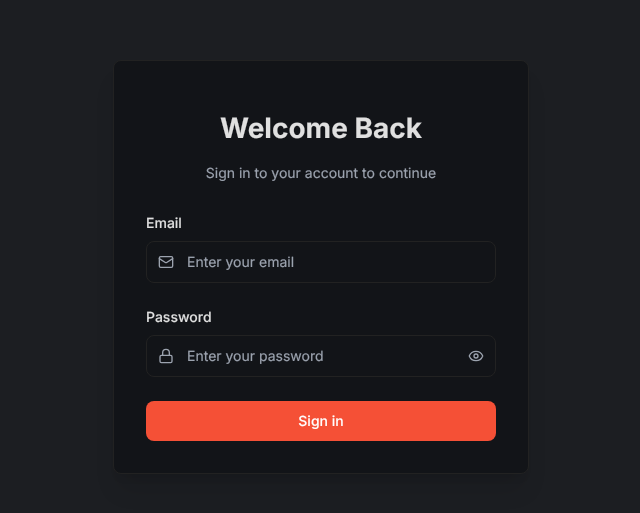
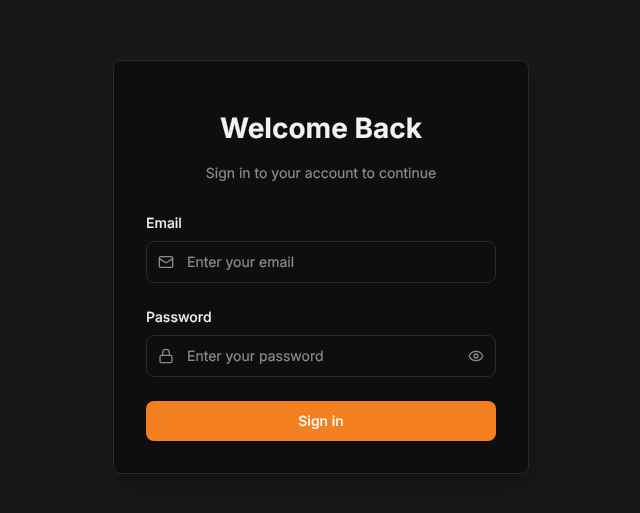
Before and after one commit to RayhanP25/FYP, a React (Vite) app in the folder frontend/: page /login in a window 1280 px wide. Shown: the part 133-646 px from the top of the page, without its empty margins (319-959 px from the left). Built offline with nearby package versions, Linux system fonts and the light colour scheme; no server answers.

Commit message:
color change

```diff
--- a/frontend/src/styles/app.css
+++ b/frontend/src/styles/app.css
@@ -2,19 +2,19 @@
 
 @theme {
     /* #D1C49F  /  #EE6983 */
-    --color-primary: #F55036;
+    --color-primary: #F38020;
     /*white*/
-    --color-background: #1C1E22;
+    --color-background: #171717;
     /*#f9fafb*/
-    --color-background-main: #121418;
-    --color-border: #222222;
+    --color-background-main: #0E0E0E;
+    --color-border: #2A2A2A;
 
     /*#111827*/
-    --color-text: #E0E0E0;
+    --color-text: #F2F2F2;
     /* text-gray-900 #6B7280*/
-    --color-text-secondary: #A0A09C;
+    --color-text-secondary: #B5B5B5;
     /* text-gray-500/600 #9CA3AF*/
-    --color-text-muted: #9CA3AF;
+    --color-text-muted: #8C8C8C;
     /* text-gray-400 white*/
     --color-text-inverse: white;
 }
--- a/frontend/src/styles/base/base.css
+++ b/frontend/src/styles/base/base.css
@@ -1,13 +1,13 @@
 :root {
   --font: "Inter", sans-serif;
-  --primary: #E0E0E0;
+  --primary: #F2F2F2;
   /*--primary: #333333; black*/
   --white: #ffffff;
   /*#fafafa*/
-  --bg-primary: #121418;
-  --bg-secondary: #1C1E22;
+  --bg-primary: #0E0E0E;
+  --bg-secondary: #171717;
 
-  --border: #222222;
+  --border: #2A2A2A;
 }
 
 * {
```
